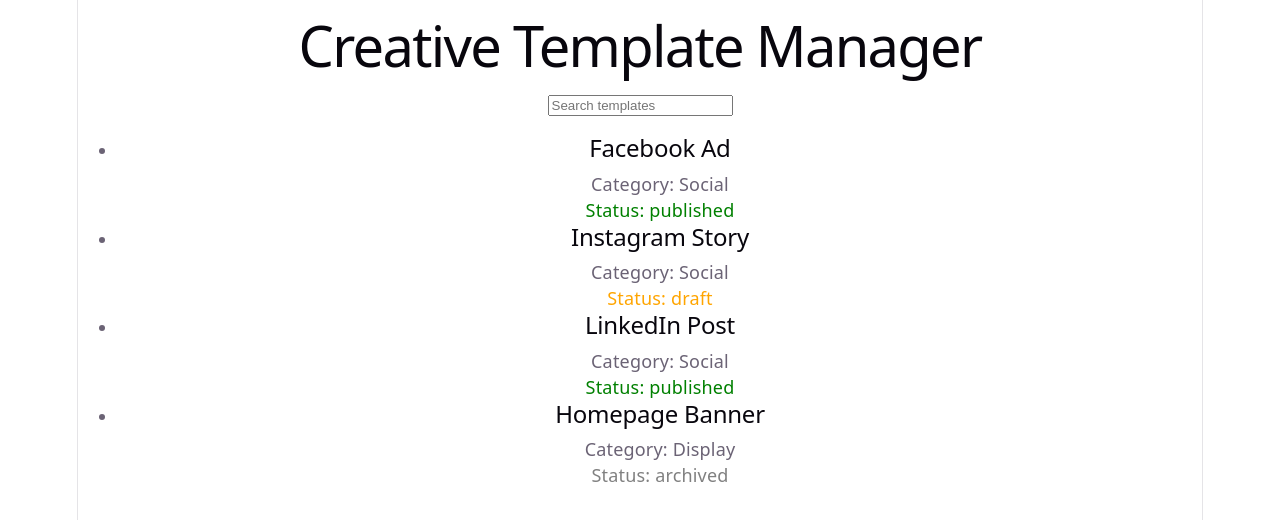
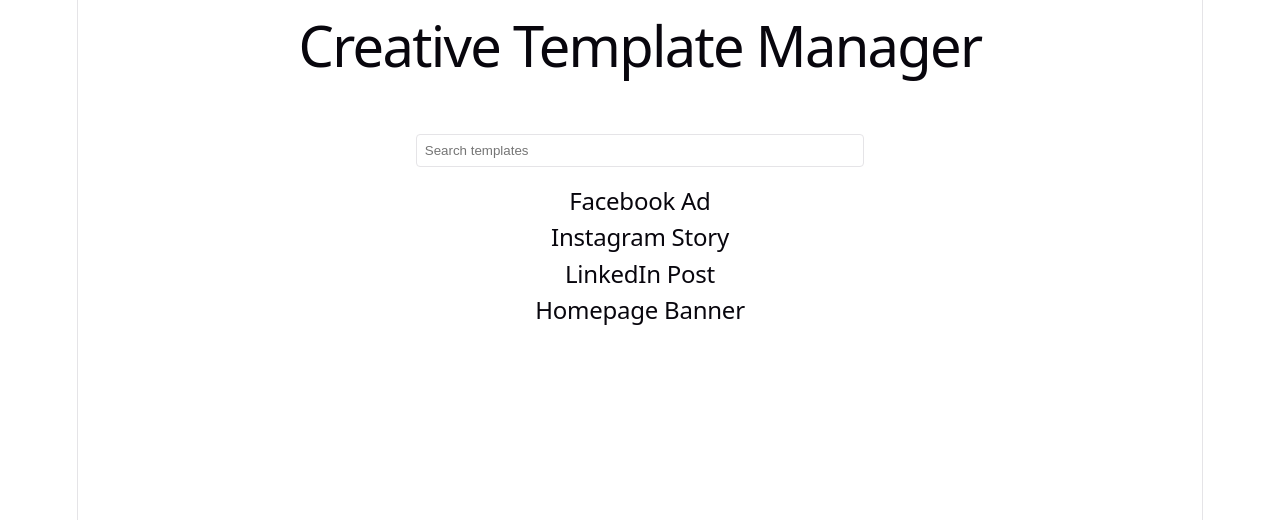
Before and after one commit to monikaando/Creative-Template-Manager, a React (Vite) app: page / in a window 1280 px wide. Shown: the top 520 px of the page. Built offline with nearby package versions, Linux system fonts and the light colour scheme.

Commit message:
refactoring, added SelectedTemplate, styling

```diff
--- a/src/App.tsx
+++ b/src/App.tsx
@@ -1,10 +1,17 @@
+import SelectedTemplate from "./components/SelectedTemplate";
 import TemplateList from "./components/TemplateList";
+import type { Template } from "./types/Template";
+import { useState } from "react";
 
 function App() {
+  const [selectedTemplate, setSelectedTemplate] = useState<Template | null>(
+    null,
+  );
   return (
     <main>
       <h1>Creative Template Manager</h1>
-      <TemplateList />
+      <TemplateList onSelectTemplate={setSelectedTemplate} />
+      {selectedTemplate && <SelectedTemplate template={selectedTemplate} />}
     </main>
   );
 }
--- /dev/null
+++ b/src/components/SelectedTemplate.tsx
@@ -0,0 +1,26 @@
+import type { Template } from "../types/Template";
+
+type SelectedTemplateProps = {
+  template: Template | null;
+};
+const statusColor = {
+  published: "green",
+  draft: "orange",
+  archived: "gray",
+};
+export default function SelectedTemplate({ template }: SelectedTemplateProps) {
+  if (!template) {
+    return <p>No template selected.</p>;
+  }
+
+  return (
+    <section>
+      <h2>Selected Template</h2>
+      <p>Name: {template.name}</p>
+      <p>Category: {template.category}</p>
+      <p style={{ color: statusColor[template.status] }}>
+        Status: {template.status}
+      </p>
+    </section>
+  );
+}
--- a/src/components/TemplateCard.tsx
+++ b/src/components/TemplateCard.tsx
@@ -2,20 +2,16 @@ import type { Template } from "../types/Template";
 
 type TemplateCardProps = {
   template: Template;
+  onSelectTemplate: (template: Template) => void;
 };
-const statusColor = {
-  published: "green",
-  draft: "orange",
-  archived: "gray",
-};
-export default function TemplateCard({ template }: TemplateCardProps) {
+
+export default function TemplateCard({
+  template,
+  onSelectTemplate,
+}: TemplateCardProps) {
   return (
-    <li>
+    <li onClick={() => onSelectTemplate(template)}>
       <h2>{template.name}</h2>
-      <p>Category: {template.category}</p>
-      <p style={{ color: statusColor[template.status] }}>
-        Status: {template.status}
-      </p>
     </li>
   );
 }
--- a/src/components/TemplateList.tsx
+++ b/src/components/TemplateList.tsx
@@ -1,8 +1,13 @@
 import { templates } from "../data/templates";
 import TemplateCard from "./TemplateCard";
 import { useState } from "react";
+import type { Template } from "../types/Template";
 
-export default function TemplateList() {
+type TemplateListProps = {
+  onSelectTemplate: (template: Template) => void;
+};
+
+export default function TemplateList({ onSelectTemplate }: TemplateListProps) {
   const [search, setSearch] = useState("");
   const normalizedSearch = search.trim().toLowerCase();
   const filteredTemplates = templates.filter((template) =>
@@ -21,7 +26,11 @@ export default function TemplateList() {
       <ul>
         {filteredTemplates.length === 0 && <li>No templates found</li>}
         {filteredTemplates.map((template) => (
-          <TemplateCard key={template.id} template={template} />
+          <TemplateCard
+            key={template.id}
+            template={template}
+            onSelectTemplate={onSelectTemplate}
+          />
         ))}
       </ul>
     </section>
--- a/src/index.css
+++ b/src/index.css
@@ -11,8 +11,8 @@
   --shadow:
     rgba(0, 0, 0, 0.1) 0 10px 15px -3px, rgba(0, 0, 0, 0.05) 0 4px 6px -2px;
 
-  --sans: system-ui, 'Segoe UI', Roboto, sans-serif;
-  --heading: system-ui, 'Segoe UI', Roboto, sans-serif;
+  --sans: system-ui, "Segoe UI", Roboto, sans-serif;
+  --heading: system-ui, "Segoe UI", Roboto, sans-serif;
   --mono: ui-monospace, Consolas, monospace;
 
   font: 18px/145% var(--sans);
@@ -109,3 +109,18 @@ code {
   padding: 4px 8px;
   background: var(--code-bg);
 }
+ul {
+  list-style: none;
+  padding: 0;
+  margin: 0;
+}
+section {
+  padding: 24px;
+}
+input {
+  padding: 8px;
+  margin: 20px auto;
+  border: 1px solid var(--border);
+  border-radius: 4px;
+  width: 40%;
+}
```
